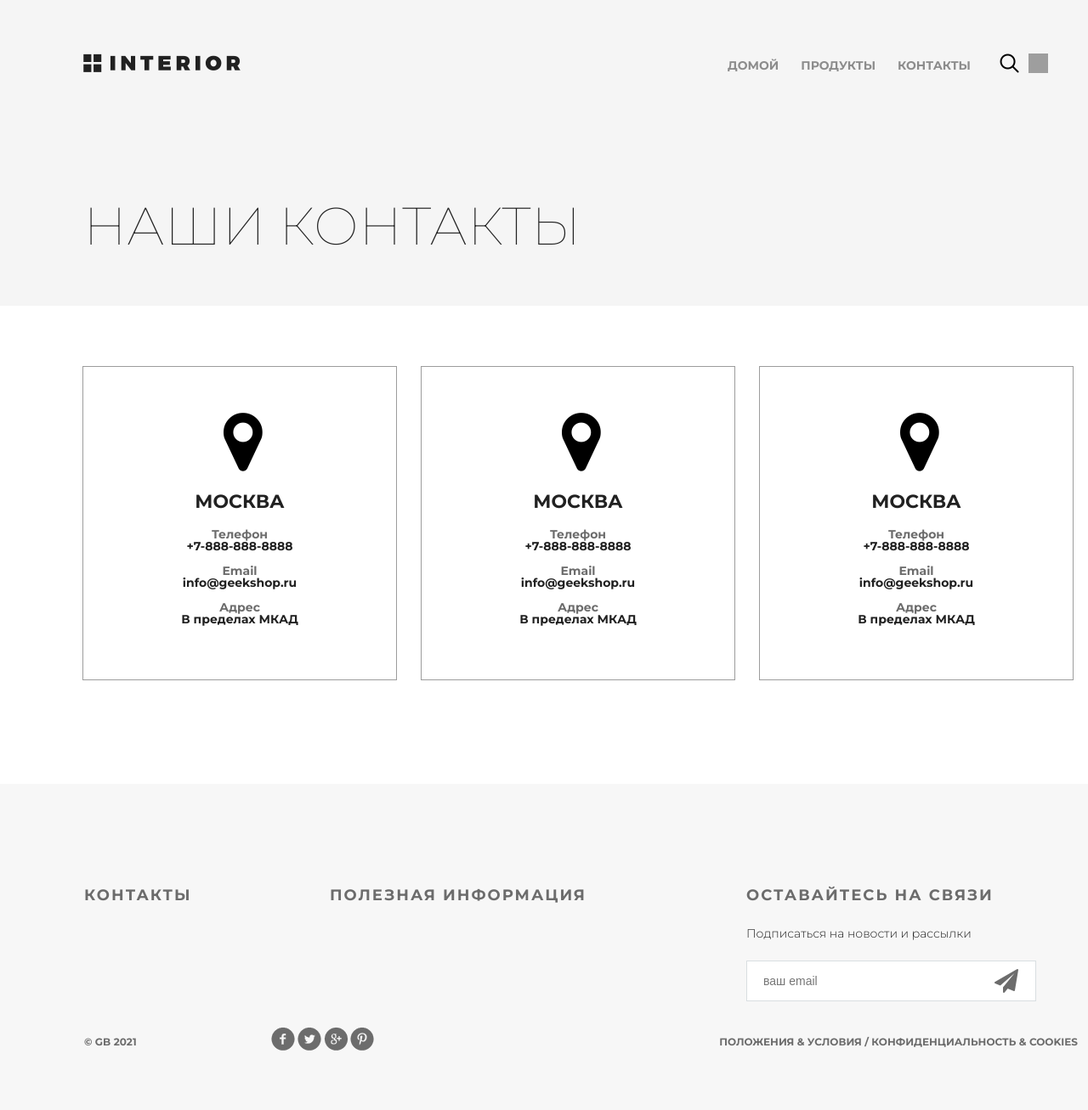
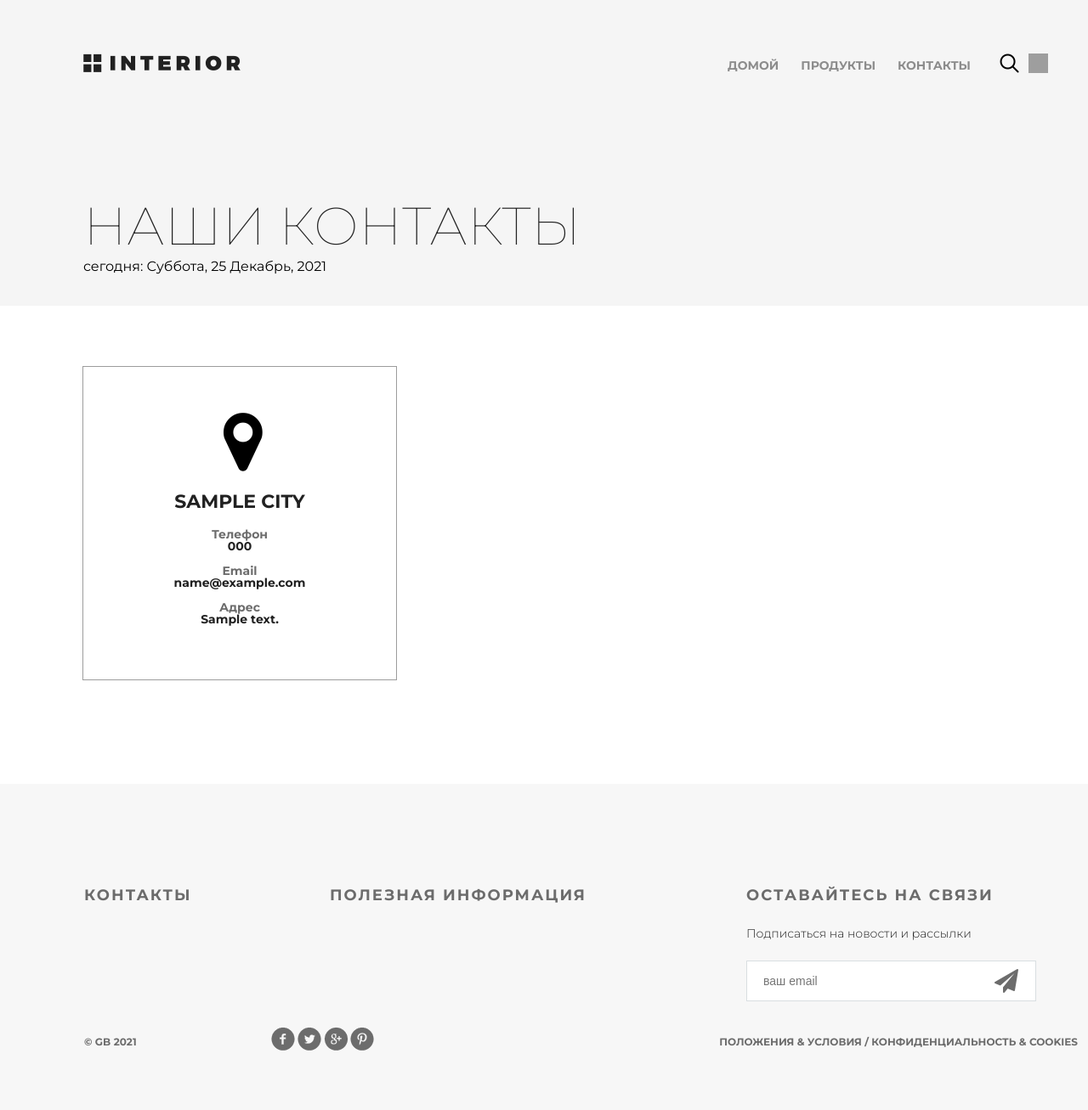
Before and after one commit to gizyatullov/geekshop, a Django app: template mainapp/templates/mainapp/contact.html in a window 1280 px wide; the page is wider, and only the part inside the window is pictured. Shown: that part at 85% size. Run offline with Django 3.2, Linux system fonts and the light colour scheme; the template is opened without the code that fills it: most values are stand-ins (such as "Sample title", 1, 10 or a date in 2020); grey boxes are pictures that could not be loaded.

Commit message:
lesson_2 (#2)

```diff
--- a/geekshop/urls.py
+++ b/geekshop/urls.py
@@ -19,7 +19,8 @@ import mainapp.views as mainapp
 
 urlpatterns = [
     path('admin/', admin.site.urls),
-    path('', mainapp.main, name='main'),
-    path('products/', mainapp.products, name='products'),
-    path('contact/', mainapp.contact, name='contact'),
+    path('', include('mainapp.urls', namespace='mainapp')),
+    # path('', mainapp.main, name='main'),
+    # path('products/', mainapp.products, name='products'),
+    # path('contact/', mainapp.contact, name='contact'),
 ]
--- a/mainapp/templates/mainapp/base.html
+++ b/mainapp/templates/mainapp/base.html
@@ -6,15 +6,33 @@
     <meta name="viewport"
           content="width=device-width, user-scalable=no, initial-scale=1.0, maximum-scale=1.0, minimum-scale=1.0">
     <meta http-equiv="X-UA-Compatible" content="ie=edge">
-    <title>{{ page_title }}</title>
+
+    <title>
+        {% block page_title %}
+            {{ page_title }}
+        {% endblock page_title %}
+    </title>
+
+    {% block css %}
         <link rel="stylesheet" type="text/css" href="{% static 'style.css' %}">
         <link rel="stylesheet" href="{% static 'fonts/font-awesome/css/font-awesome.css' %}">
+    {% endblock css %}
+
+    {% block js %}
+    {% endblock js %}
+
 </head>
+
 <body>
 <div class="container">
-    {% block content %}{% endblock %}
+    {% block menu %}
+    {% endblock menu %}
+
+    {% block content %}
+    {% endblock content %}
 </div>
 
+{% block footer %}
     <div class="footer">
         <div class="clearfix">
             <div class="text-footer">
@@ -41,6 +59,7 @@
         </div>
         <p class="small">Положения &amp; Условия / Конфиденциальность &amp; Cookies</p>
     </div>
+{% endblock footer %}
 
 </body>
 </html>
--- a/mainapp/templates/mainapp/contact.html
+++ b/mainapp/templates/mainapp/contact.html
@@ -1,61 +1,37 @@
 {% extends 'mainapp/base.html' %}
 {% load static %}
-{% block content %}
+
+{% block page_title %}{{ page_title|upper }}{% endblock page_title %}
+
+{% block menu %}
     <div class="hero">
         {% include 'mainapp/includes/include__menu.html' %}
         <h1>наши контакты</h1>
+        <p>сегодня: {% now "l, j F, Y" %}</p>
     </div>
+{% endblock menu %}
 
+{% block content %}
     <div class="location">
+        {% for location in locations %}
             <div class="location-1">
                 <i class="fa fa-map-marker fa-5x"></i>
-            <h4>Москва</h4>
+                <h4>{{ location.city }}</h4>
                 <div class="contacts">
                     <h5>Телефон</h5>
-                <p>+7-888-888-8888</p>
+                    <p>{{ location.phone }}</p>
                 </div>
                 <div class="contacts">
                     <h5>Email</h5>
-                <p>info@geekshop.ru</p>
+                    <p>{{ location.email }}</p>
                 </div>
                 <div class="contacts">
                     <h5>Адрес</h5>
-                <p>В пределах МКАД</p>
+                    <p>{{ location.address }}</p>
                 </div>
             </div>
-        <div class="location-1">
-            <i class="fa fa-map-marker fa-5x"></i>
-            <h4>Москва</h4>
-            <div class="contacts">
-                <h5>Телефон</h5>
-                <p>+7-888-888-8888</p>
-            </div>
-            <div class="contacts">
-                <h5>Email</h5>
-                <p>info@geekshop.ru</p>
-            </div>
-            <div class="contacts">
-                <h5>Адрес</h5>
-                <p>В пределах МКАД</p>
-            </div>
-        </div>
-        <div class="location-1">
-            <i class="fa fa-map-marker fa-5x"></i>
-            <h4>Москва</h4>
-            <div class="contacts">
-                <h5>Телефон</h5>
-                <p>+7-888-888-8888</p>
-            </div>
-            <div class="contacts">
-                <h5>Email</h5>
-                <p>info@geekshop.ru</p>
-            </div>
-            <div class="contacts">
-                <h5>Адрес</h5>
-                <p>В пределах МКАД</p>
-            </div>
-        </div>
+        {% endfor %}
     </div>
 
     <div class="clr"></div>
-{% endblock %}
+{% endblock content %}
--- a/mainapp/templates/mainapp/includes/include__menu.html
+++ b/mainapp/templates/mainapp/includes/include__menu.html
@@ -1,25 +1,34 @@
 <div class="header clearfix">
-    <a href="{% url 'main' %}" class="logo"></a>
+    <a href="{% url 'mainapp:main' %}" class="logo"></a>
     <ul class="menu">
 
-        <li><a href="{% url 'main' %}"
-                {% if request.resolver_match.url_name == 'main' %}
+        <li>
+            <a href="{% url 'mainapp:main' %}"
+                    {% if request.resolver_match.url_name == 'main' %}
                class="active"
-                {% endif %}
-        >домой</a></li>
+                    {% endif %}>
+                домой
+            </a>
+        </li>
 
-        <li><a href="{% url 'products' %}"
-                {% if request.resolver_match.url_name == 'products' %}
+        <li>
+            <a href="{% url 'mainapp:products' %}"
+                    {% if request.resolver_match.url_name == 'products' %}
                class="active"
-                {% endif %}
-        >продукты</a></li>
+                    {% endif %}>
+                продукты
+            </a>
+        </li>
 
-        <li><a href="{% url 'contact' %}"
-                {% if request.resolver_match.url_name == 'contact' %}
+        <li>
+            <a href="{% url 'mainapp:contact' %}"
+                    {% if request.resolver_match.url_name == 'contact' %}
                class="active"
-                {% endif %}
-        >контакты</a></li>
+                    {% endif %}>
+                контакты
+            </a>
+        </li>
     </ul>
-    <a href="#" class="search"></a>
-    <a href="#" class="basket"></a>
+    <a class="search" href="#"></a>
+    <a class="basket" href="#"></a>
 </div>
--- /dev/null
+++ b/mainapp/urls.py
@@ -0,0 +1,15 @@
+from django.urls import path
+import mainapp.views as mainapp
+
+app_name = 'mainapp'
+
+urlpatterns = [
+    path('', mainapp.main, name='main'),
+    path('products/', mainapp.products, name='products'),
+    path("products/all/", mainapp.products, name="products_all"),
+    path("products/home/", mainapp.products, name="products_home"),
+    path("products/office/", mainapp.products, name="products_office"),
+    path("products/modern/", mainapp.products, name="products_modern"),
+    path("products/classic/", mainapp.products, name="products_classic"),
+    path('contact/', mainapp.contact, name='contact'),
+]
```
Also changed, not shown: mainapp/fixtures/goods_index.json (added, +16 -0 lines), mainapp/fixtures/goods_products.json (added, +20 -0 lines), mainapp/fixtures/json_encode.py (added, +21 -0 lines), mainapp/fixtures/locations_contact.json (added, +20 -0 lines), mainapp/templates/mainapp/includes/include__categories_menu.html (added, +10 -0 lines), mainapp/templates/mainapp/index.html (+20 -20 lines), mainapp/templates/mainapp/products.html (+14 -31 lines), mainapp/views.py (+64 -1 lines). Lines whose indentation alone changed are shown as unchanged.
